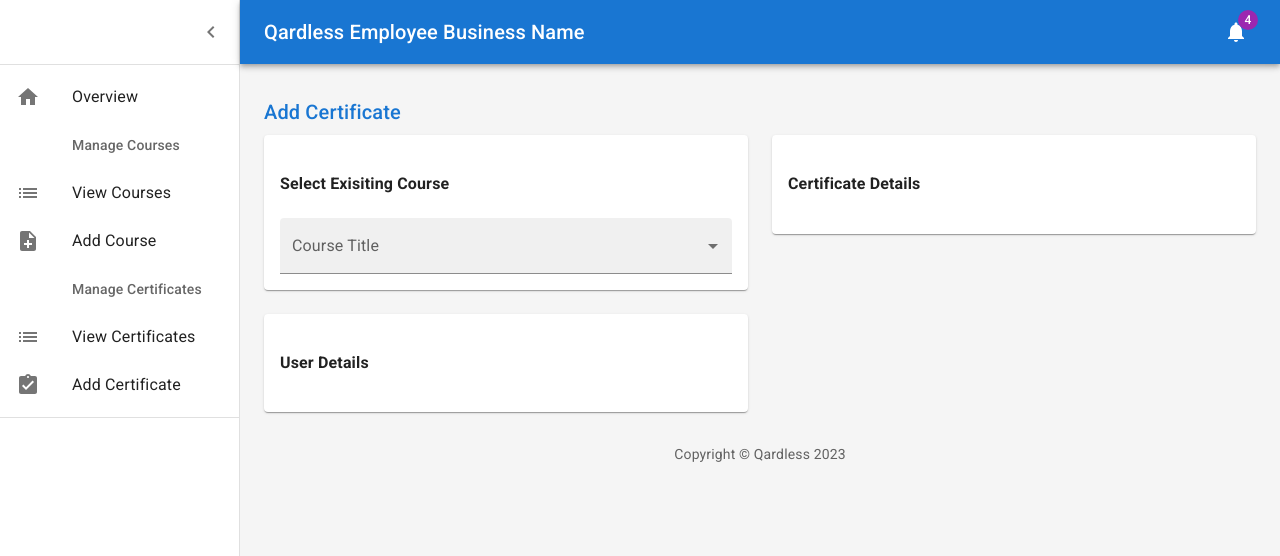
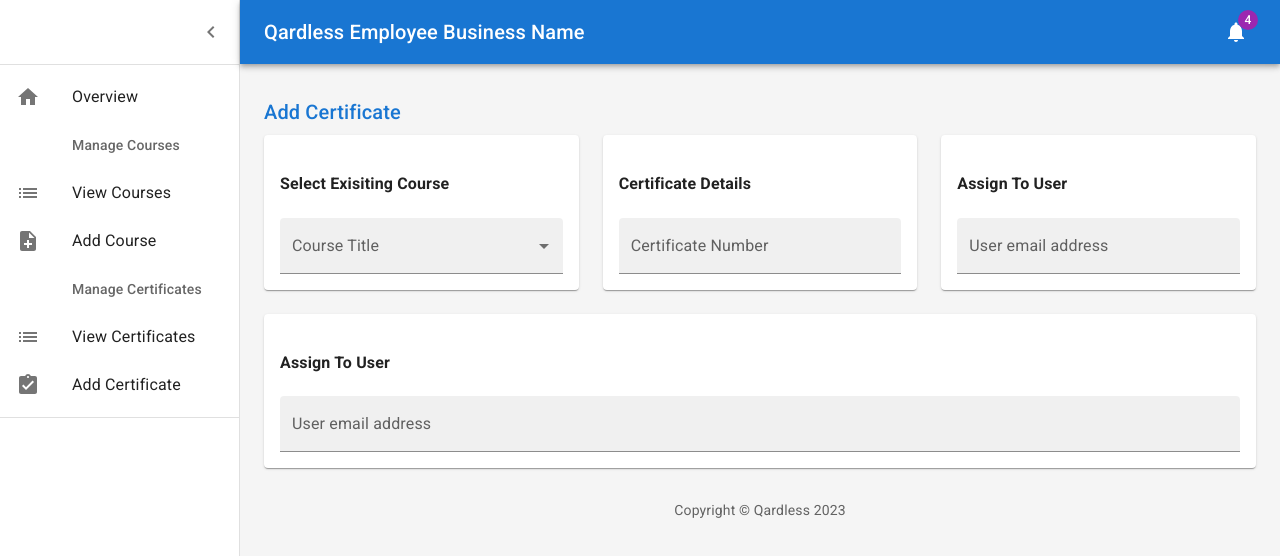
Before and after one commit to Brian-McK/QardlessWepApp, a React (Create React App) app in the folder create-react-app/: page / in a window 1280 px wide. Shown: the top 556 px of the page. Built offline with nearby package versions, Linux system fonts and the light colour scheme.

Commit message:
assign to user email form added

```diff
--- a/create-react-app/src/dashboard/certificates/AddCertificate.js
+++ b/create-react-app/src/dashboard/certificates/AddCertificate.js
@@ -10,13 +10,16 @@
     <>
       <Title>Add Certificate</Title>
       <Grid container spacing={3}>
-        <Grid item xs={12} sm={6}>
+        <Grid item xs={12} sm={4}>
           <SelectCourseForm />
         </Grid>
-        <Grid item xs={12} sm={6}>
+        <Grid item xs={12} sm={4}>
           <CertificateDetailsForm />
         </Grid>
-        <Grid item xs={12} sm={6}>
+        <Grid item xs={12} sm={4}>
+          <EndUserDetailsForm />
+        </Grid>
+        <Grid item xs={12}>
           <EndUserDetailsForm />
         </Grid>
       </Grid>
--- a/create-react-app/src/dashboard/certificates/CertificateDetailsForm.js
+++ b/create-react-app/src/dashboard/certificates/CertificateDetailsForm.js
@@ -1,14 +1,35 @@
 import * as React from "react";
 import Grid from "@mui/material/Grid";
 import Paper from "@mui/material/Paper";
+import { useFormik } from "formik";
+import * as yup from "yup";
+import { TextField, Button, Stack } from "@mui/material";
+import { DatePicker } from "@mui/x-date-pickers/DatePicker";
+import { LocalizationProvider } from "@mui/x-date-pickers/LocalizationProvider";
+import { AdapterDayjs } from "@mui/x-date-pickers/AdapterDayjs";
+import dayjs from "dayjs";
 
+const validationSchemaCertificateDetails = yup.object({
+  certNumber: yup
+    .string("Enter certificate number")
+    .required("Certificate number is required"),
+});
 
 export default function CertificateDetailsForm() {
+  const formikCertificateDetails = useFormik({
+    initialValues: {
+      certNumber: "",
+    },
+    validationSchema: validationSchemaCertificateDetails,
+    onSubmit: (values) => {
+      alert(JSON.stringify(values, null, 2));
+    },
+  });
 
   return (
     <>
-      <Grid container spacing={2} >
-        <Grid item xs={12} md={12} lg={12} >
+      <Grid container spacing={2}>
+        <Grid item xs={12} md={12} lg={12}>
           <Paper
             sx={{
               p: 2,
@@ -18,9 +39,28 @@
           >
             <h4>Certificate Details</h4>
             {/* Form Start */}
-
-
-
+            <LocalizationProvider dateAdapter={AdapterDayjs}>
+              <form onSubmit={formikCertificateDetails.handleSubmit}>
+                <TextField
+                  variant="filled"
+                  fullWidth
+                  id="certNumber"
+                  type="text"
+                  name="certNumber"
+                  label="Certificate Number"
+                  value={formikCertificateDetails.values.certNumber}
+                  onChange={formikCertificateDetails.handleChange}
+                  error={
+                    formikCertificateDetails.touched.certNumber &&
+                    Boolean(formikCertificateDetails.errors.certNumber)
+                  }
+                  helperText={
+                    formikCertificateDetails.touched.certNumber &&
+                    formikCertificateDetails.errors.certNumber
+                  }
+                />
+              </form>
+            </LocalizationProvider>
 
             {/* Form End */}
           </Paper>
--- a/create-react-app/src/dashboard/certificates/EndUserDetailsForm.js
+++ b/create-react-app/src/dashboard/certificates/EndUserDetailsForm.js
@@ -1,14 +1,32 @@
 import * as React from "react";
 import Grid from "@mui/material/Grid";
 import Paper from "@mui/material/Paper";
+import { useFormik } from "formik";
+import * as yup from "yup";
+import { TextField } from "@mui/material";
+import { LocalizationProvider } from "@mui/x-date-pickers/LocalizationProvider";
+import { AdapterDayjs } from "@mui/x-date-pickers/AdapterDayjs";
 
+const validationSchemaEndUserDetails = yup.object({
+  email: yup.string().required().email(),
+});
 
 export default function EndUserDetailsForm() {
+  const formikEndUserDetails = useFormik({
+    initialValues: {
+      endUserEmail: "",
+    },
+    validationSchema: validationSchemaEndUserDetails,
+    onSubmit: (values) => {
+      alert(JSON.stringify(values, null, 2));
+    },
+    validateOnChange: true,
+  });
 
   return (
     <>
-      <Grid container spacing={2} >
-        <Grid item xs={12} md={12} lg={12} >
+      <Grid container spacing={2}>
+        <Grid item xs={12} md={12} lg={12}>
           <Paper
             sx={{
               p: 2,
@@ -16,11 +34,31 @@
               flexDirection: "column",
             }}
           >
-            <h4>User Details</h4>
+            <h4>Assign To User</h4>
             {/* Form Start */}
 
-
-
+            <LocalizationProvider dateAdapter={AdapterDayjs}>
+              <form onSubmit={formikEndUserDetails.handleSubmit}>
+                <TextField
+                  variant="filled"
+                  fullWidth
+                  id="endUserEmail"
+                  type="email"
+                  name="endUserEmail"
+                  label="User email address"
+                  value={formikEndUserDetails.values.endUserEmail}
+                  onChange={formikEndUserDetails.handleChange}
+                  error={
+                    formikEndUserDetails.touched.endUserEmail &&
+                    Boolean(formikEndUserDetails.errors.endUserEmail)
+                  }
+                  helperText={
+                    formikEndUserDetails.touched.endUserEmail &&
+                    formikEndUserDetails.errors.endUserEmail
+                  }
+                />
+              </form>
+            </LocalizationProvider>
 
             {/* Form End */}
           </Paper>
```
